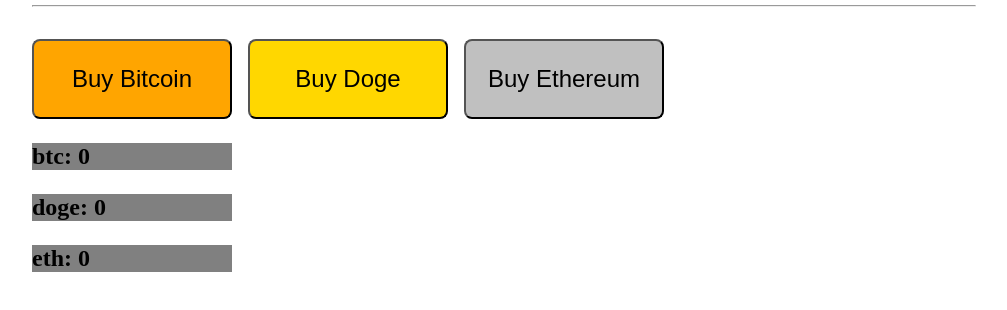
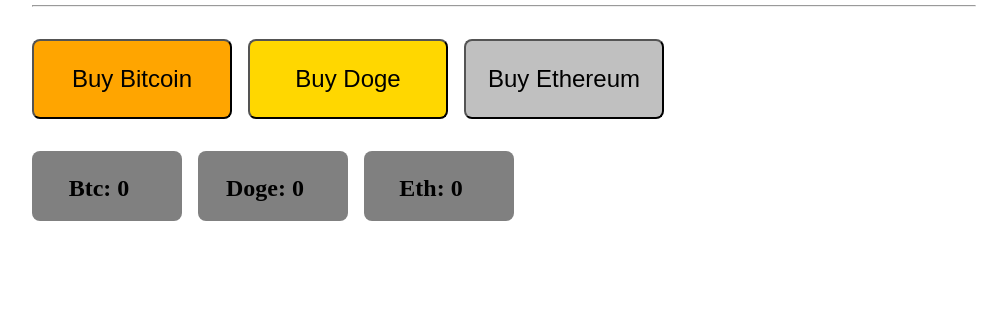
Before and after one commit to fincartwright/crypto-bank, a plain HTML site: page index.html in a window 1280 px wide. Shown: the part 208-518 px from the top of the page, without its empty margins (136-1143 px from the left). Drawn offline with Linux system fonts and the light colour scheme.

Commit message:
updated css

```diff
--- a/index.css
+++ b/index.css
@@ -66,11 +66,17 @@ buttons.span {
       background: rgb(116, 114, 114);
   }
   .totals {
+    display: flex;
+    margin-top: 32px;
+    text-align: center;
+  }
+.total{
     margin-right: 16px;
-    height: 80px;
-    width: 200px;
+    height: 70px;
+    width: 150px;
     font-size: 24px;
     border-radius: 8px;
+    text-transform: capitalize;
   }
 
 .total:first-child {
```
